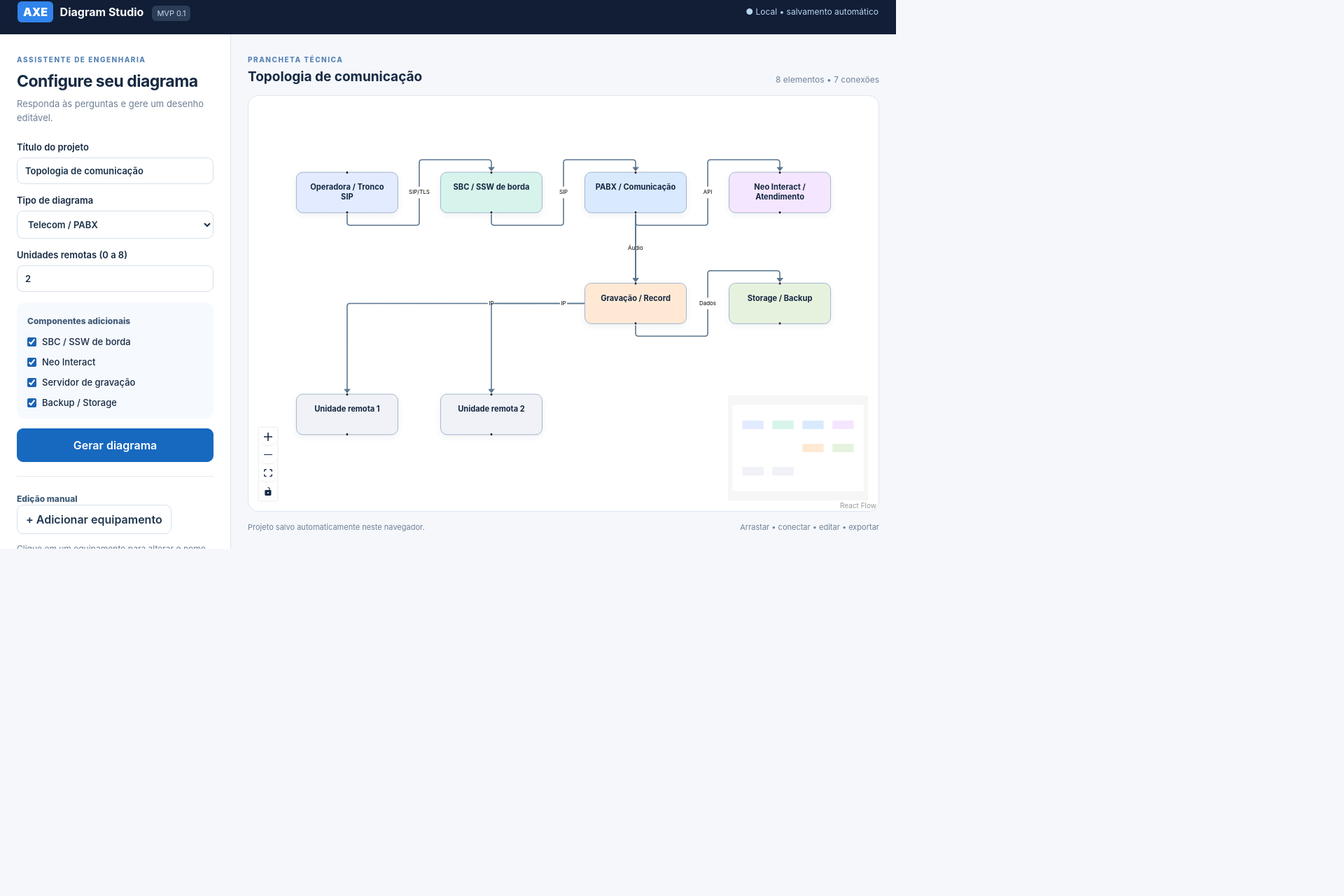
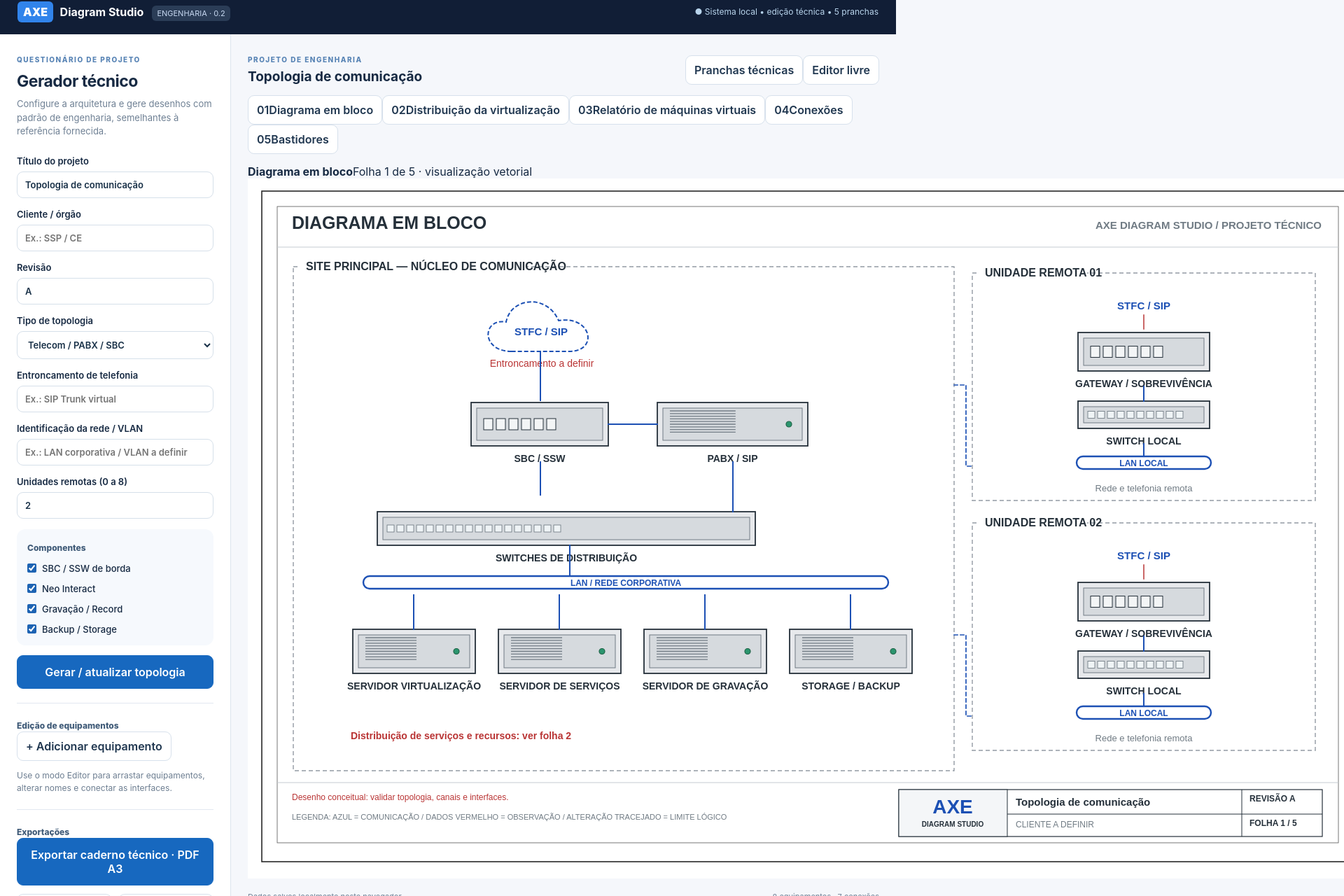
Before and after one commit to jeffaxe81/axe-diagrams-studio, a React (Vite) app: page / in a window 1280 px wide. Shown: the part 16-1296 px from the top of the page at 70% size, 1920 px wide, since content can reach past the window. Before the commit the page ends 800 px from the top, so only its background shows below. Built offline with nearby package versions, Linux system fonts and the light colour scheme.

Commit message:
feat: engineering sheets preview, edit mode, project metadata and PDF A3

```diff
--- a/src/App.tsx
+++ b/src/App.tsx
@@ -4,111 +4,204 @@ import {
   DEFAULT_SPEC, exportJson, exportPdf, exportSvg, generateDiagram, readSavedProject, saveProject,
   type DiagramNode, type DiagramProject, type DiagramSpec, type Template,
 } from "./diagram";
+import { EquipmentNode } from "./EquipmentNode";
+import { buildTechnicalSheets, downloadTechnicalSvg, exportTechnicalPdf } from "./technicalSheets";
+
+type ProjectSpec = DiagramSpec & {
+  customer?: string;
+  revision?: string;
+  trunkType?: string;
+  lanLabel?: string;
+};
+const nodeTypes = {equipment: EquipmentNode};
 
 export default function App() {
   const initial = useMemo(() => {
     const saved = readSavedProject();
-    const spec = saved?.spec ?? DEFAULT_SPEC;
+    const spec = (saved?.spec ?? DEFAULT_SPEC) as ProjectSpec;
     const generated = generateDiagram(spec);
     return { spec, nodes: saved?.nodes ?? generated.nodes, edges: saved?.edges ?? generated.edges };
   }, []);
-  const [spec, setSpec] = useState<DiagramSpec>(initial.spec);
+  const [spec, setSpec] = useState<ProjectSpec>(initial.spec);
   const [nodes, setNodes, onNodesChange] = useNodesState<DiagramNode>(initial.nodes);
   const [edges, setEdges, onEdgesChange] = useEdgesState<Edge>(initial.edges);
   const [selectedId, setSelectedId] = useState<string | null>(null);
   const [version, setVersion] = useState(0);
-  const [message, setMessage] = useState("Projeto salvo automaticamente neste navegador.");
+  const [mode, setMode] = useState<"sheets" | "editor">("sheets");
+  const [sheetIndex, setSheetIndex] = useState(0);
+  const [message, setMessage] = useState("Dados salvos localmente neste navegador.");
+  const [exporting, setExporting] = useState(false);
   const selected = nodes.find(n => n.id === selectedId);
-  const project: DiagramProject = { version: 1, spec, nodes, edges };
-  useEffect(() => { saveProject({ version: 1, spec, nodes, edges }); }, [spec, nodes, edges]);
-  function patchSpec(patch: Partial<DiagramSpec>): void { setSpec(current => ({ ...current, ...patch })); }
+  const project: DiagramProject = {version:1, spec, nodes, edges};
+  const sheets = useMemo(() => buildTechnicalSheets({version:1,spec,nodes,edges}),[spec,nodes,edges]);
+  const activeSheet = sheets[sheetIndex] ?? sheets[0]!;
+  const visualNodes = useMemo(() => nodes.map(n => ({...n,type:"equipment",style:undefined})),[nodes]);
+
+  useEffect(() => {saveProject({version:1,spec,nodes,edges});},[spec,nodes,edges]);
+  function patchSpec(patch: Partial<ProjectSpec>): void {
+    setSpec(current => ({...current,...patch}));
+  }
   function rebuild(): void {
     const result = generateDiagram(spec);
     setNodes(result.nodes); setEdges(result.edges); setSelectedId(null);
-    setVersion(v => v + 1);
-    setMessage("Diagrama gerado. Arraste os elementos e ajuste os rótulos.");
+    setVersion(v => v+1);
+    setMessage("Nova topologia gerada. As folhas de engenharia foram atualizadas.");
   }
   function createNode(): void {
     const id = "custom-" + Date.now();
     const node: DiagramNode = {
-      id, position: { x: 260, y: 240 },
-      data: { label: "Novo equipamento", kind: "server" },
-      style: { borderRadius: 12, border: "1.5px solid #90a7c3", padding: 17, background: "#e9eafc", width: 184, textAlign: "center", fontWeight: 650 },
+      id, position:{x:260,y:240},data:{label:"Novo equipamento",kind:"server"}
     };
-    setNodes(list => [...list, node]); setSelectedId(id);
+    setNodes(list => [...list,node]);setSelectedId(id);setMode("editor");
   }
   function connect(connection: Connection): void {
-    setEdges(existing => addEdge({ ...connection, type: "smoothstep", animated: false }, existing));
+    setEdges(existing => addEdge({
+      ...connection,type:"smoothstep",animated:false,style:{stroke:"#1c50b4",strokeWidth:2}
+    },existing));
   }
   function renameSelected(label: string): void {
-    setNodes(current => current.map(n => n.id === selectedId ? { ...n, data: { ...n.data, label } } : n));
+    setNodes(current => current.map(n => n.id===selectedId ? {...n,data:{...n.data,label}} : n));
   }
   function removeSelected(): void {
-    if (!selectedId) return;
-    setNodes(current => current.filter(n => n.id !== selectedId));
-    setEdges(current => current.filter(e => e.source !== selectedId && e.target !== selectedId));
+    if(!selectedId) return;
+    setNodes(current => current.filter(n => n.id!==selectedId));
+    setEdges(current => current.filter(e => e.source!==selectedId && e.target!==selectedId));
     setSelectedId(null);
   }
   async function importFile(file: File | undefined): Promise<void> {
-    if (!file) return;
+    if(!file) return;
     try {
-      const value: unknown = JSON.parse(await file.text());
-      if (!value || typeof value !== "object") throw new Error("Arquivo inválido.");
-      const parsed = value as Partial<DiagramProject>;
-      if (parsed.version !== 1 || !parsed.spec || !Array.isArray(parsed.nodes) || !Array.isArray(parsed.edges)) throw new Error("Formato incompatível.");
-      setSpec(parsed.spec); setNodes(parsed.nodes); setEdges(parsed.edges);
-      setSelectedId(null); setVersion(v => v + 1);
-      setMessage("Projeto importado com sucesso.");
-    } catch (e) { setMessage(e instanceof Error ? e.message : "Erro ao importar arquivo."); }
+      const parsed: unknown = JSON.parse(await file.text());
+      if(!parsed || typeof parsed !== "object") throw new Error("Arquivo inválido.");
+      const value = parsed as Partial<DiagramProject>;
+      if(value.version!==1 || !value.spec || !Array.isArray(value.nodes) || !Array.isArray(value.edges)) {
+        throw new Error("Projeto incompatível com a versão 1.");
+      }
+      setSpec(value.spec as ProjectSpec);setNodes(value.nodes);setEdges(value.edges);
+      setSelectedId(null);setVersion(v=>v+1);
+      setMessage("Projeto importado.");
+    } catch(e) {
+      setMessage(e instanceof Error ? e.message : "Erro ao importar JSON.");
+    }
+  }
+  async function pdfSheets(): Promise<void> {
+    setExporting(true);
+    try {
+      await exportTechnicalPdf(sheets);
+      setMessage("Caderno de cinco folhas exportado em PDF A3.");
+    } catch(e) {
+      setMessage(e instanceof Error ? e.message : "Falha ao exportar PDF.");
+    } finally {setExporting(false);}
   }
   return (
     <div className="app">
       <header className="topbar">
-        <div><span className="brand">AXE</span> <strong>Diagram Studio</strong><span className="version">MVP 0.1</span></div>
-        <span className="status">● Local • salvamento automático</span>
+        <div className="topbrand"><span className="brand">AXE</span> <strong>Diagram Studio</strong><span className="version">ENGENHARIA · 0.2</span></div>
+        <span className="status">● Sistema local • edição técnica • 5 pranchas</span>
       </header>
       <div className="workspace">
         <aside className="sidebar">
-          <div className="side-title"><span className="eyebrow">ASSISTENTE DE ENGENHARIA</span><h1>Configure seu diagrama</h1><p>Responda às perguntas e gere um desenho editável.</p></div>
-          <label>Título do projeto<input value={spec.title} onChange={e => patchSpec({ title: e.target.value })} /></label>
-          <label>Tipo de diagrama<select value={spec.template} onChange={e => patchSpec({ template: e.target.value as Template })}><option value="telecom">Telecom / PABX</option><option value="infra">Infraestrutura / TI</option></select></label>
-          <label>Unidades remotas (0 a 8)<input type="number" min={0} max={8} value={spec.remoteSites} onChange={e => patchSpec({ remoteSites: Number(e.target.value) })}/></label>
+          <div className="side-title">
+            <span className="eyebrow">QUESTIONÁRIO DE PROJETO</span>
+            <h1>Gerador técnico</h1>
+            <p>Configure a arquitetura e gere desenhos com padrão de engenharia, semelhantes à referência fornecida.</p>
+          </div>
+          <label>Título do projeto
+            <input value={spec.title} onChange={e => patchSpec({title:e.target.value})}/>
+          </label>
+          <div className="two-columns">
+            <label>Cliente / órgão
+              <input placeholder="Ex.: SSP / CE" value={spec.customer ?? ""} onChange={e=>patchSpec({customer:e.target.value})}/>
+            </label>
+            <label>Revisão
+              <input placeholder="A" value={spec.revision ?? "A"} onChange={e=>patchSpec({revision:e.target.value})}/>
+            </label>
+          </div>
+          <label>Tipo de topologia
+            <select value={spec.template} onChange={e => patchSpec({template:e.target.value as Template})}>
+              <option value="telecom">Telecom / PABX / SBC</option>
+              <option value="infra">Infraestrutura / TI</option>
+            </select>
+          </label>
+          <label>Entroncamento de telefonia
+            <input placeholder="Ex.: SIP Trunk virtual" value={spec.trunkType ?? ""} onChange={e => patchSpec({trunkType:e.target.value})}/>
+          </label>
+          <label>Identificação da rede / VLAN
+            <input placeholder="Ex.: LAN corporativa / VLAN a definir" value={spec.lanLabel ?? ""} onChange={e => patchSpec({lanLabel:e.target.value})}/>
+          </label>
+          <label>Unidades remotas (0 a 8)
+            <input type="number" min={0} max={8} value={spec.remoteSites} onChange={e=>patchSpec({remoteSites:Math.max(0,Math.min(8,Number(e.target.value)||0))})}/>
+          </label>
           <div className="checklist">
-            <span className="field-title">Componentes adicionais</span>
-            {spec.template === "telecom" && <>
-              <label><input type="checkbox" checked={spec.includeSbc} onChange={e => patchSpec({ includeSbc: e.target.checked })}/> SBC / SSW de borda</label>
-              <label><input type="checkbox" checked={spec.includeNeo} onChange={e => patchSpec({ includeNeo: e.target.checked })}/> Neo Interact</label>
-              <label><input type="checkbox" checked={spec.includeRecord} onChange={e => patchSpec({ includeRecord: e.target.checked })}/> Servidor de gravação</label>
+            <span className="field-title">Componentes</span>
+            {spec.template==="telecom" && <>
+              <label><input type="checkbox" checked={spec.includeSbc} onChange={e=>patchSpec({includeSbc:e.target.checked})}/> SBC / SSW de borda</label>
+              <label><input type="checkbox" checked={spec.includeNeo} onChange={e=>patchSpec({includeNeo:e.target.checked})}/> Neo Interact</label>
+              <label><input type="checkbox" checked={spec.includeRecord} onChange={e=>patchSpec({includeRecord:e.target.checked})}/> Gravação / Record</label>
             </>}
-            <label><input type="checkbox" checked={spec.includeBackup} onChange={e => patchSpec({ includeBackup: e.target.checked })}/> Backup / Storage</label>
+            <label><input type="checkbox" checked={spec.includeBackup} onChange={e=>patchSpec({includeBackup:e.target.checked})}/> Backup / Storage</label>
           </div>
-          <button className="primary" onClick={rebuild}>Gerar diagrama</button>
+          <button className="primary" onClick={rebuild}>Gerar / atualizar topologia</button>
           <div className="separator"/>
-          <span className="field-title">Edição manual</span>
-          <button onClick={createNode}>+ Adicionar equipamento</button>
-          {selected && <div className="selection">
-            <label>Equipamento selecionado<input value={String(selected.data.label)} onChange={e => renameSelected(e.target.value)}/></label>
-            <button className="danger" onClick={removeSelected}>Remover equipamento</button>
-          </div>}
-          {!selected && <p className="hint">Clique em um equipamento para alterar o nome. Arraste os blocos e ligue as alças para criar conexões.</p>}
+          <span className="field-title">Edição de equipamentos</span>
+          <button className="wide" onClick={createNode}>+ Adicionar equipamento</button>
+          {selected ? <div className="selection">
+            <label>Nome do equipamento
+              <input value={String(selected.data.label)} onChange={e=>renameSelected(e.target.value)}/>
+            </label>
+            <button className="danger" onClick={removeSelected}>Excluir equipamento</button>
+          </div> : <p className="hint">Use o modo Editor para arrastar equipamentos, alterar nomes e conectar as interfaces.</p>}
           <div className="separator"/>
-          <span className="field-title">Exportar projeto</span>
+          <span className="field-title">Exportações</span>
+          <button className="primary wide export-main" disabled={exporting} onClick={()=>void pdfSheets()}>
+            {exporting ? "Gerando caderno..." : "Exportar caderno técnico · PDF A3"}
+          </button>
           <div className="actions">
-            <button onClick={() => exportSvg(spec.title, nodes, edges)}>SVG</button>
-            <button onClick={() => exportJson(project)}>JSON</button>
-            <button onClick={() => exportPdf(spec.title, nodes, edges).catch(err => setMessage(String(err)))}>PDF</button>
+            <button onClick={()=>downloadTechnicalSvg(activeSheet)}>SVG da folha</button>
+            <button onClick={()=>exportJson(project)}>JSON</button>
           </div>
-          <label className="import">Importar JSON<input type="file" accept=".json,application/json" onChange={e => {void importFile(e.target.files?.[0]); e.target.value = "";}} /></label>
-          <p className="hint">SVG é compatível como imagem no Visio. Exportação VSDX editável está no roadmap.</p>
+          <div className="actions">
+            <button onClick={()=>exportSvg(spec.title,nodes,edges)}>SVG editor</button>
+            <button onClick={()=>exportPdf(spec.title,nodes,edges).catch(e=>setMessage(String(e)))}>PDF editor</button>
+          </div>
+          <label className="import">Importar projeto JSON
+            <input type="file" accept=".json,application/json" onChange={e=>{void importFile(e.target.files?.[0]);e.target.value="";}}/>
+          </label>
+          <p className="hint">Pranchas geradas pelo questionário; alterações manuais do Editor continuam disponíveis no projeto JSON e na exportação do Editor.</p>
         </aside>
         <main className="canvas-area">
-          <div className="canvas-heading"><div><span className="eyebrow">PRANCHETA TÉCNICA</span><h2>{spec.title || "Sem título"}</h2></div><span className="count">{nodes.length} elementos • {edges.length} conexões</span></div>
-          <div className="flow-wrap">
-            <ReactFlow key={version} nodes={nodes} edges={edges} onNodesChange={onNodesChange} onEdgesChange={onEdgesChange} onNodeClick={(_e, n) => setSelectedId(n.id)} onPaneClick={() => setSelectedId(null)} onConnect={connect} fitView fitViewOptions={{ padding: 0.18 }} nodesDraggable nodesConnectable deleteKeyCode={["Backspace", "Delete"]}>
-              <Background gap={22} color="#e4eaf1" /><Controls /><MiniMap zoomable pannable />
-            </ReactFlow>
+          <div className="canvas-heading">
+            <div><span className="eyebrow">PROJETO DE ENGENHARIA</span><h2>{spec.title || "Projeto sem título"}</h2></div>
+            <div className="view-toggle">
+              <button className={mode==="sheets" ? "active" : ""} onClick={()=>setMode("sheets")}>Pranchas técnicas</button>
+              <button className={mode==="editor" ? "active" : ""} onClick={()=>setMode("editor")}>Editor livre</button>
+            </div>
           </div>
-          <div className="footer"><span>{message}</span><span>Arrastar • conectar • editar • exportar</span></div>
+          {mode==="sheets" ? <>
+            <div className="sheet-tabbar" role="tablist" aria-label="Folhas do caderno">
+              {sheets.map((sheet,i) => (
+                <button key={sheet.id} role="tab" aria-selected={sheetIndex===i} className={sheetIndex===i?"selected":""}
+                  onClick={()=>setSheetIndex(i)}>
+                  <span className="sheet-number">{String(i+1).padStart(2,"0")}</span>{sheet.title}
+                </button>
+              ))}
+            </div>
+            <div className="sheet-stage">
+              <div className="sheet-topline"><strong>{activeSheet.title}</strong><span>Folha {sheetIndex+1} de {sheets.length} · visualização vetorial</span></div>
+              <div className="sheet-preview" dangerouslySetInnerHTML={{__html:activeSheet.svg}}/>
+            </div>
+          </> : <>
+            <div className="flow-wrap">
+              <ReactFlow key={version} nodes={visualNodes} edges={edges}
+                nodeTypes={nodeTypes} onNodesChange={onNodesChange} onEdgesChange={onEdgesChange}
+                onNodeClick={(_event,n)=>setSelectedId(n.id)} onPaneClick={()=>setSelectedId(null)}
+                onConnect={connect} fitView fitViewOptions={{padding:.18}}
+                nodesDraggable nodesConnectable deleteKeyCode={["Backspace","Delete"]}>
+                <Background gap={22} color="#e4eaf1"/><Controls/><MiniMap zoomable pannable/>
+              </ReactFlow>
+            </div>
+          </>}
+          <div className="footer"><span>{message}</span><span>{nodes.length} equipamentos · {edges.length} conexões</span></div>
         </main>
       </div>
     </div>
```
